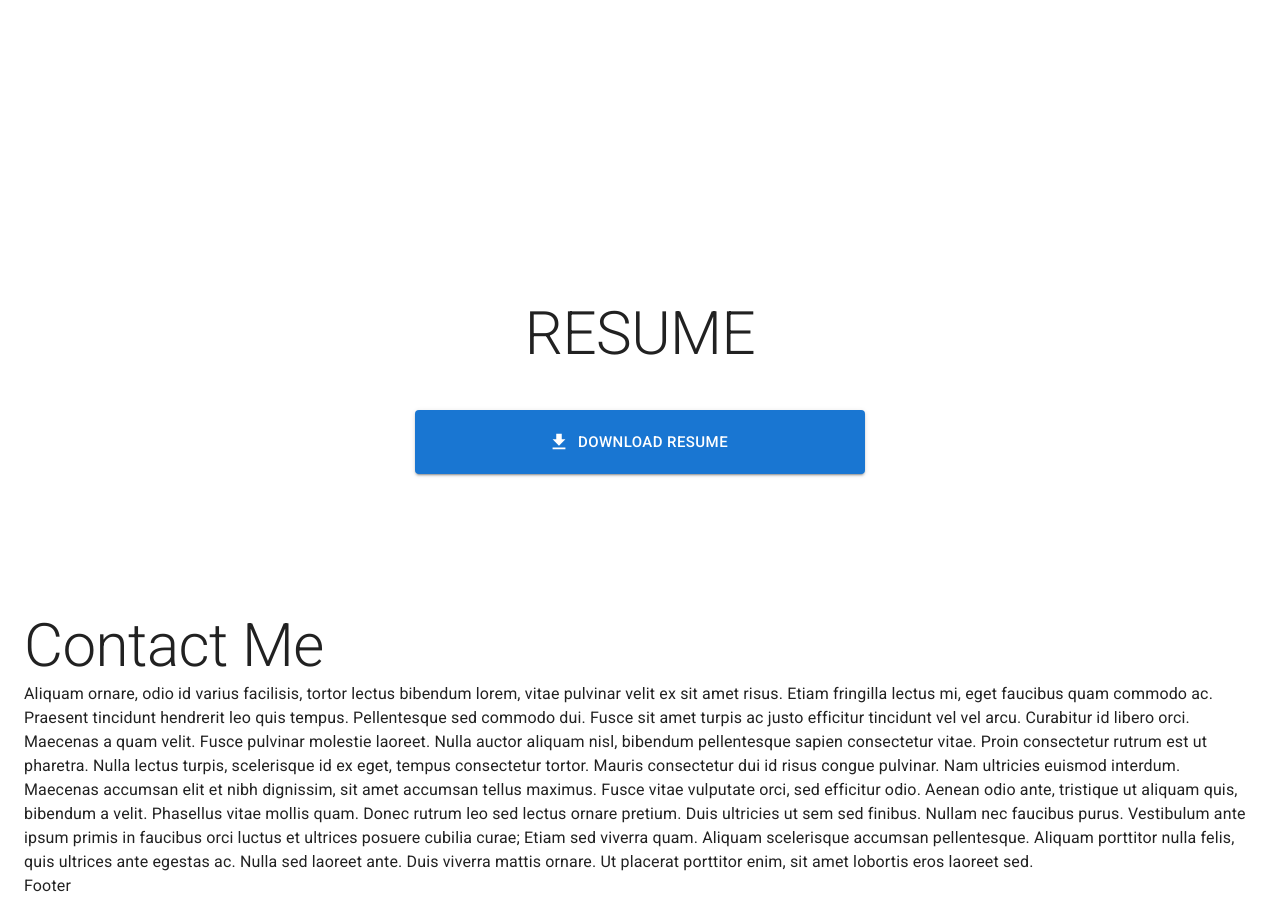
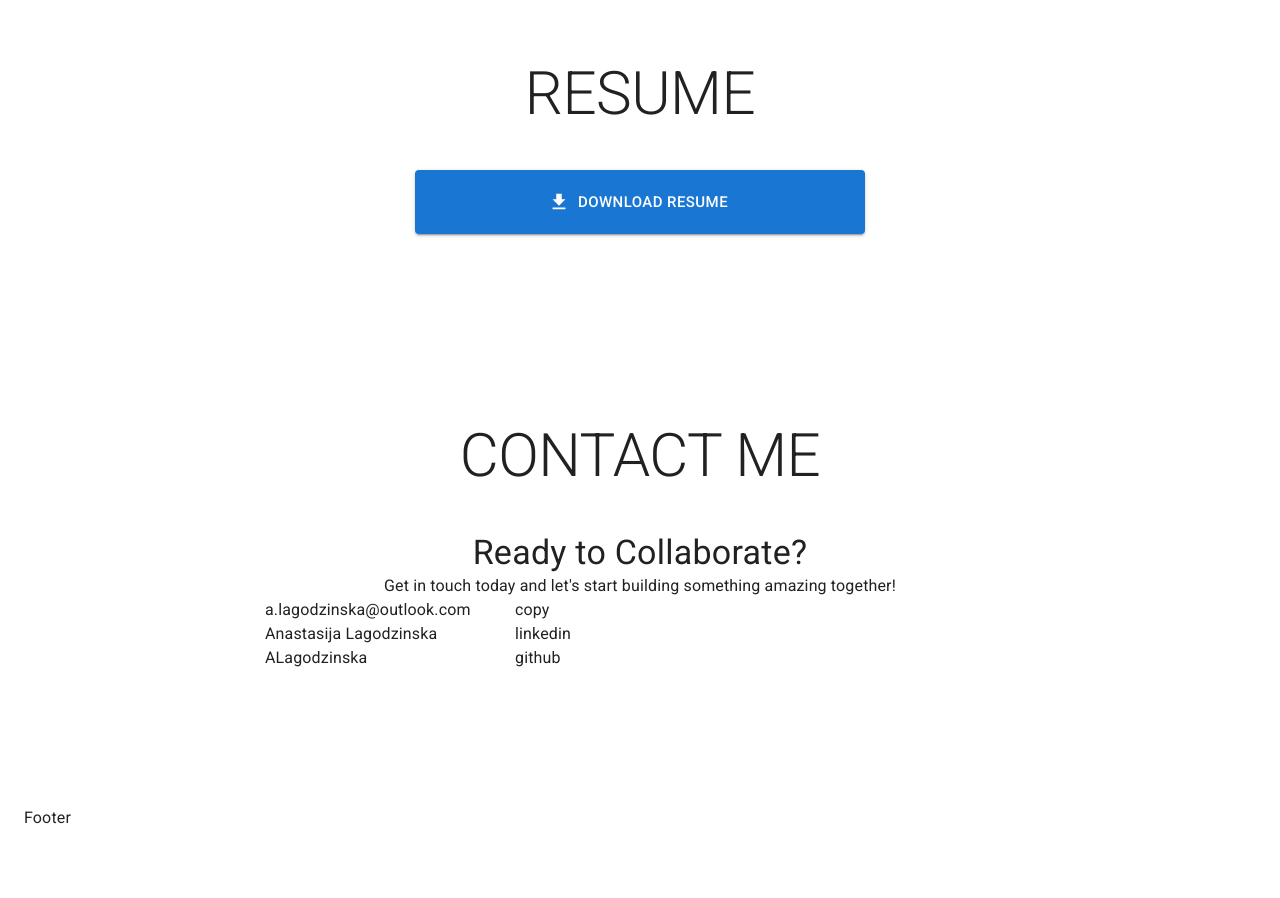
Before and after one commit to ALagodzinska/portfolio-app, a React (Create React App) app: page / in a window 1280 px wide. Shown: the part 3900-4798 px from the top of the page. After the commit the page ends 4730 px from the top, so only its background shows below. Built offline with nearby package versions, Linux system fonts and the light colour scheme.

Commit message:
contact -me scketch

```diff
--- a/src/App.js
+++ b/src/App.js
@@ -4,6 +4,7 @@ import AboutMe from "./routes/about-me/about-me.component";
 import TimelineJourney from "./routes/timeline/timeline.component";
 import Projects from "./routes/projects/projects.component";
 import Resume from "./routes/resume/resume.component";
+import ContactMe from "./routes/contact-me/contact-me.component";
 
 function App() {
   return (
@@ -29,30 +30,7 @@ function App() {
           <Resume />
         </Box>
         <Box id="contact-form">
-          <Typography variant="h2">Contact Me</Typography>
-          <Typography variant="body1">
-            Aliquam ornare, odio id varius facilisis, tortor lectus bibendum
-            lorem, vitae pulvinar velit ex sit amet risus. Etiam fringilla
-            lectus mi, eget faucibus quam commodo ac. Praesent tincidunt
-            hendrerit leo quis tempus. Pellentesque sed commodo dui. Fusce sit
-            amet turpis ac justo efficitur tincidunt vel vel arcu. Curabitur id
-            libero orci. Maecenas a quam velit. Fusce pulvinar molestie laoreet.
-            Nulla auctor aliquam nisl, bibendum pellentesque sapien consectetur
-            vitae. Proin consectetur rutrum est ut pharetra. Nulla lectus
-            turpis, scelerisque id ex eget, tempus consectetur tortor. Mauris
-            consectetur dui id risus congue pulvinar. Nam ultricies euismod
-            interdum. Maecenas accumsan elit et nibh dignissim, sit amet
-            accumsan tellus maximus. Fusce vitae vulputate orci, sed efficitur
-            odio. Aenean odio ante, tristique ut aliquam quis, bibendum a velit.
-            Phasellus vitae mollis quam. Donec rutrum leo sed lectus ornare
-            pretium. Duis ultricies ut sem sed finibus. Nullam nec faucibus
-            purus. Vestibulum ante ipsum primis in faucibus orci luctus et
-            ultrices posuere cubilia curae; Etiam sed viverra quam. Aliquam
-            scelerisque accumsan pellentesque. Aliquam porttitor nulla felis,
-            quis ultrices ante egestas ac. Nulla sed laoreet ante. Duis viverra
-            mattis ornare. Ut placerat porttitor enim, sit amet lobortis eros
-            laoreet sed.
-          </Typography>
+          <ContactMe />
         </Box>
       </Box>
       <Box>Footer</Box>
--- /dev/null
+++ b/src/routes/contact-me/contact-me.component.jsx
@@ -0,0 +1,48 @@
+import { Box, Grid, Typography } from "@mui/material";
+
+const ContactMe = () => {
+  return (
+    <Box sx={{ pt: "130px", pb: "120px" }}>
+      <Typography variant="h2" align="center" sx={{ py: 5 }}>
+        CONTACT ME
+      </Typography>
+      <Box
+        direction="row"
+        justifyContent={"center"}
+        sx={{ pb: 2, maxWidth: "750px", mx: "auto" }}
+      >
+        <Typography variant="h4" align="center">
+          Ready to Collaborate?
+        </Typography>
+        <Typography variant="body1" align="center">
+          Get in touch today and let's start building something amazing
+          together!
+        </Typography>
+        <Box sx={{ maxWidth: "300px" }}>
+          <Grid container>
+            <Grid item xs={10}>
+              a.lagodzinska@outlook.com
+            </Grid>
+            <Grid item xs={2}>
+              copy
+            </Grid>
+            <Grid item xs={10}>
+              Anastasija Lagodzinska
+            </Grid>
+            <Grid item xs={2}>
+              linkedin
+            </Grid>
+            <Grid item xs={10}>
+              ALagodzinska
+            </Grid>
+            <Grid item xs={2}>
+              github
+            </Grid>
+          </Grid>
+        </Box>
+      </Box>
+    </Box>
+  );
+};
+
+export default ContactMe;
--- a/src/routes/projects/projects.component.jsx
+++ b/src/routes/projects/projects.component.jsx
@@ -20,7 +20,7 @@ import Mapty from "../../pictures/mapty.jpg";
 
 const Projects = () => {
   return (
-    <Box sx={{ pt: "130px", pb: "120px" }}>
+    <Box sx={{ pt: "130px" }}>
       <Typography variant="h2" align="center" sx={{ py: 5 }}>
         PROJECTS
       </Typography>
--- a/src/routes/resume/resume.component.jsx
+++ b/src/routes/resume/resume.component.jsx
@@ -11,7 +11,7 @@ const Resume = () => {
   };
 
   return (
-    <Box sx={{ pt: "130px", pb: "120px" }}>
+    <Box sx={{ pt: "130px" }}>
       <Typography variant="h2" align="center" sx={{ py: 5 }}>
         RESUME
       </Typography>
--- a/src/routes/timeline/timeline.component.jsx
+++ b/src/routes/timeline/timeline.component.jsx
@@ -26,7 +26,7 @@ import SheGoesTechIcon from "../../pictures/sgt-logo.jpg";
 
 const TimelineJourney = () => {
   return (
-    <Box sx={{ pt: "130px", pb: "120px" }}>
+    <Box sx={{ pt: "130px" }}>
       <Typography variant="h2" align="center" sx={{ py: 5 }}>
         PROFESSIONAL JOURNEY
       </Typography>
```
